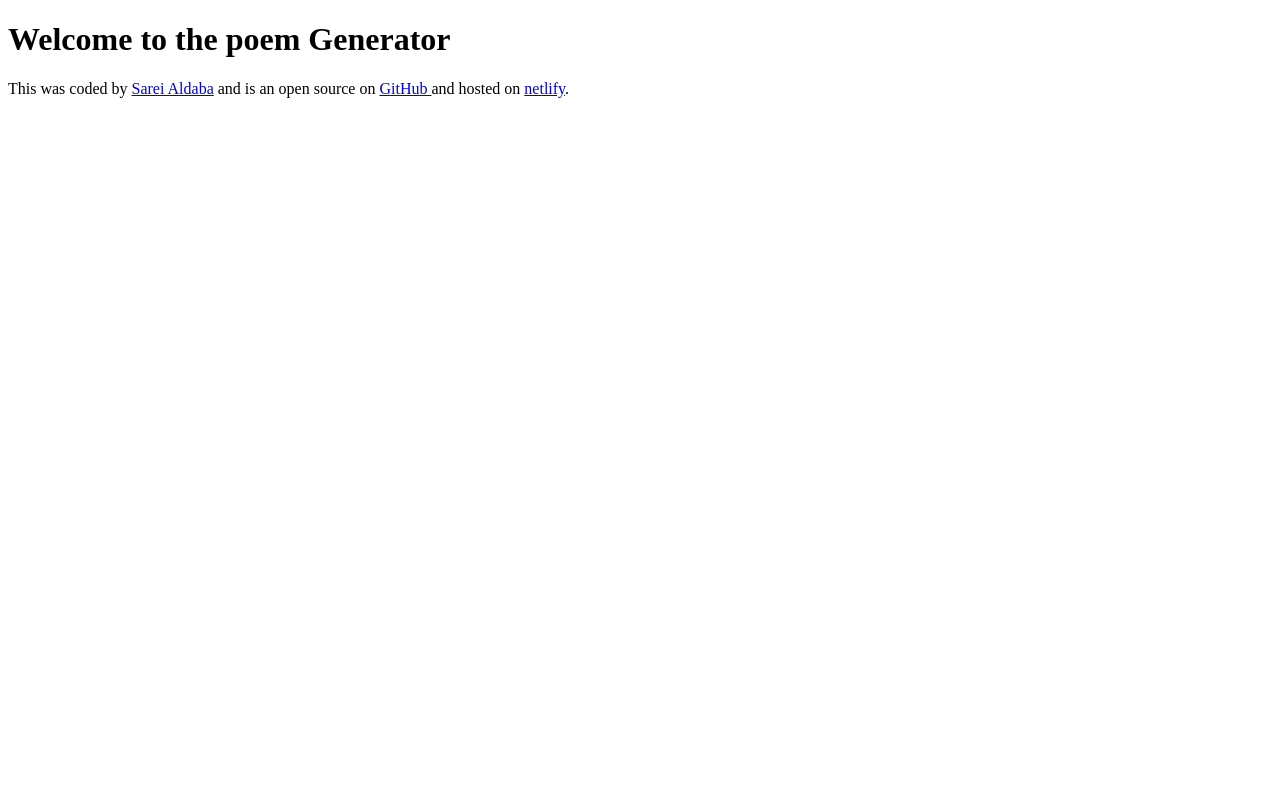
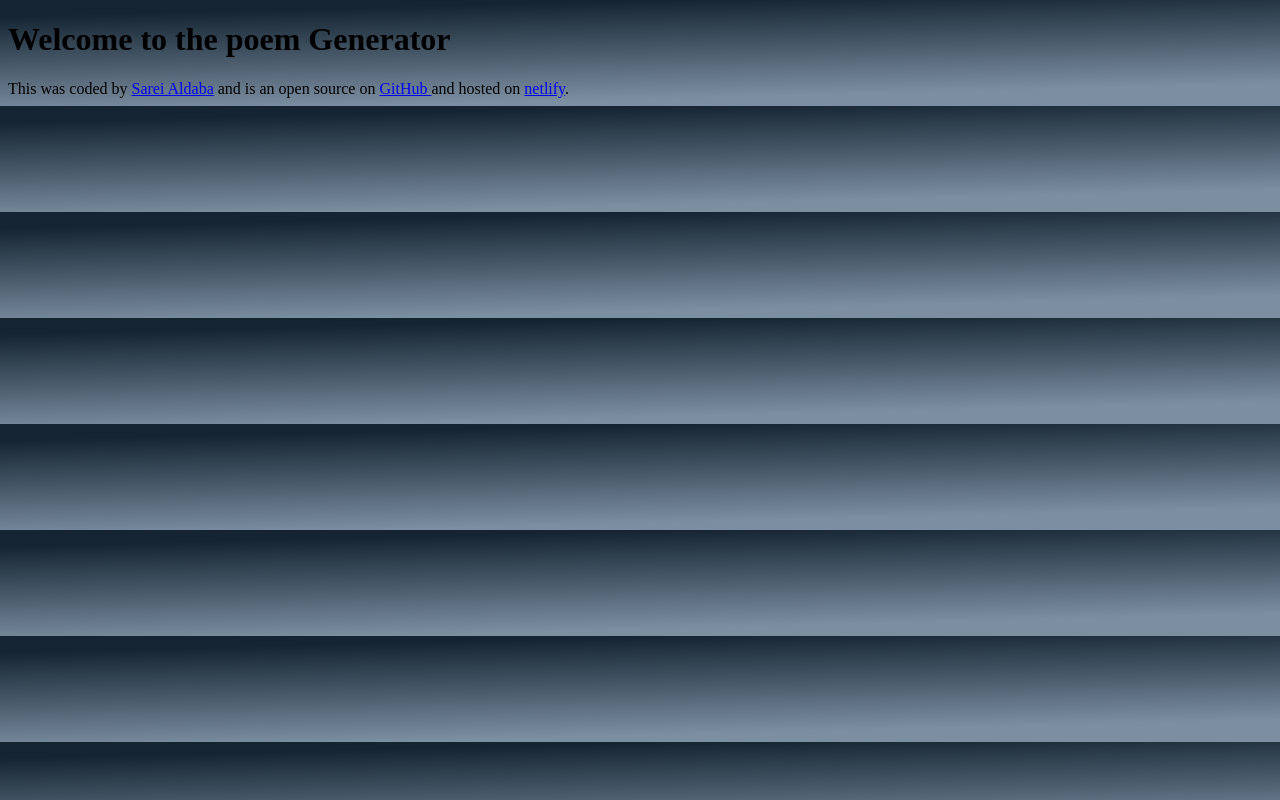
Before and after one commit to Saldaba95/AI-Poem-generator, a plain HTML site: page index.html in a window 1280 px wide. Drawn offline with Linux system fonts and the light colour scheme.

Commit message:
index/css
added emoji to title and added a background color to page

```diff
--- a/index.html
+++ b/index.html
@@ -4,7 +4,7 @@
     <meta charset="UTF-8" />
     <meta name="viewport" content="width=device-width, initial-scale=1.0" />
     <link rel="stylesheet" href="src/style.css" />
-    <title>Ai Poem Generator</title>
+    <title>🦋 Ai Poem Generator 🩶</title>
   </head>
   <body>
     <h1>Welcome to the poem Generator</h1>
--- a/src/style.css
+++ b/src/style.css
@@ -0,0 +1,7 @@
+body {
+  background: linear-gradient(
+    178.6deg,
+    rgb(20, 36, 50) 11.8%,
+    rgb(124, 143, 161) 83.8%
+  );
+}
```
